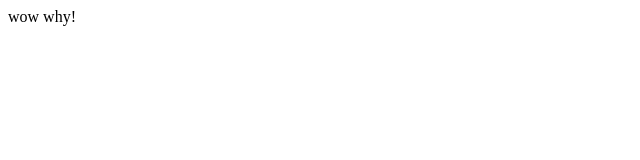
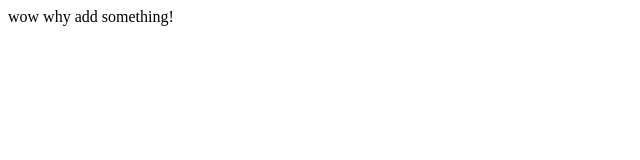
Before and after one commit to Takuya-Nemoto/test, a plain HTML site: page index.html in a window 1280 px wide. Shown: the whole page, without its empty margins (0-640 px from the left). Drawn offline with Linux system fonts and the light colour scheme.

Commit message:
text added

```diff
--- a/index.html
+++ b/index.html
@@ -5,6 +5,6 @@
     <title>Document</title>
 </head>
 <body>
-    <div>wow why!</div>
+    <div>wow why add something!</div>
 </body>
 </html>
```
